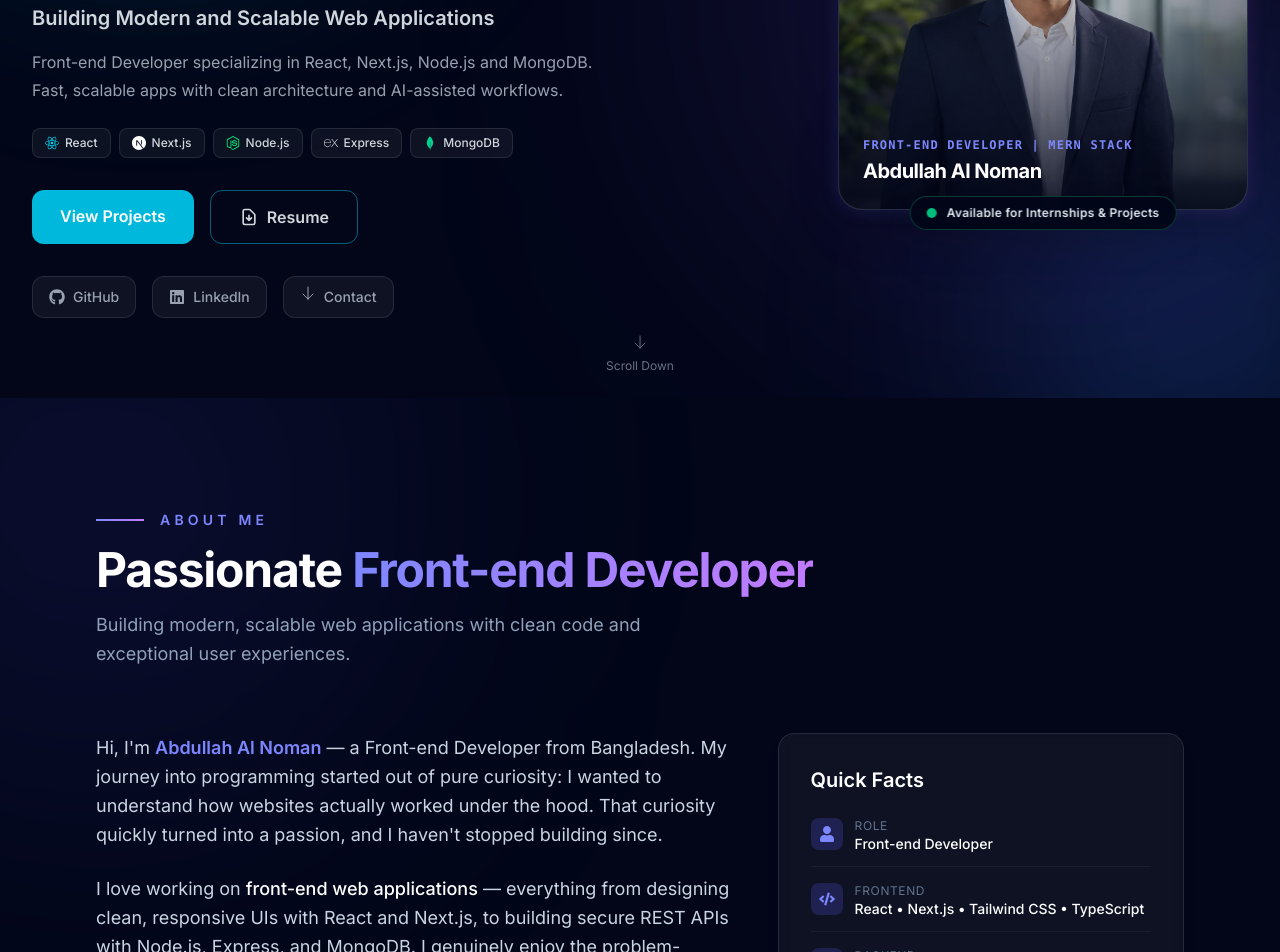
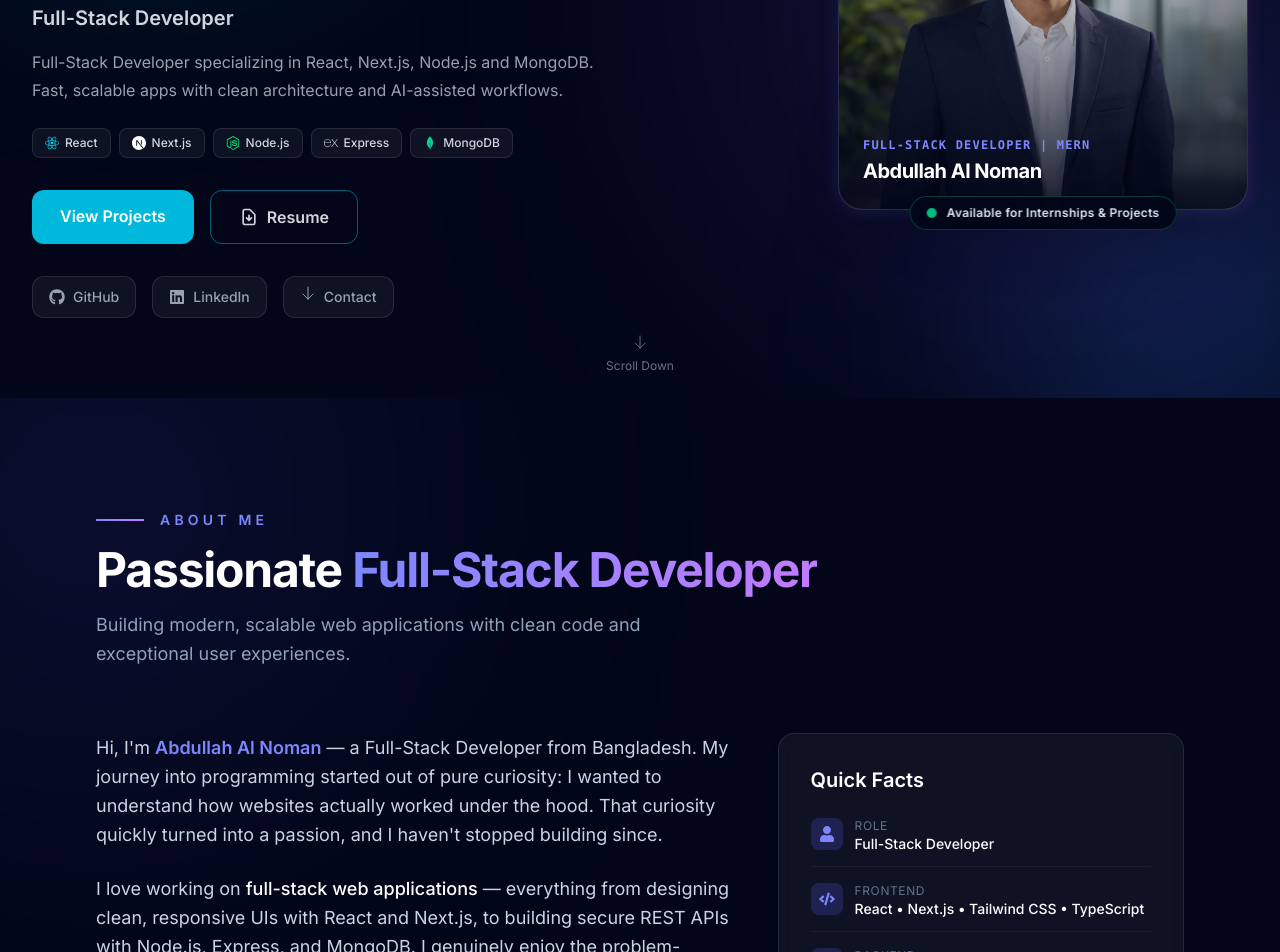
Before and after one commit to Abdullah-Al-Noman186/Portfolio, a Next.js app: page / in a window 1280 px wide. Shown: the part 460-1412 px from the top of the page. Built offline with nearby package versions, Linux system fonts and the light colour scheme.

Commit message:
Add project details modal and 2 new projects

```diff
--- a/src/components/About.jsx
+++ b/src/components/About.jsx
@@ -22,7 +22,7 @@
 };
 
 const facts = [
-  { label: "Role",     value: "Front-end Developer",               icon: FaUser },
+  { label: "Role",     value: "Full-Stack Developer",               icon: FaUser },
   { label: "Frontend", value: "React • Next.js • Tailwind CSS • TypeScript",         icon: FaCode },
   { label: "Backend",  value: "Node.js • Express.js",               icon: FaServer },
   { label: "Database", value: "MongoDB • Mongoose",                 icon: FaDatabase },
@@ -99,7 +99,7 @@
           <h2 className="text-4xl md:text-5xl font-bold text-white tracking-tight">
             Passionate{" "}
             <span className="bg-gradient-to-r from-indigo-400 to-purple-400 bg-clip-text text-transparent">
-              Front-end Developer
+             Full-Stack Developer
             </span>
           </h2>
           <p className="text-slate-400 max-w-xl mt-4 text-lg leading-relaxed">
@@ -120,11 +120,11 @@
             <p className="text-slate-300 text-lg leading-relaxed">
               {"Hi, I'm "}
               <span className="text-indigo-400 font-semibold">Abdullah Al Noman</span>
-              {" — a Front-end Developer from Bangladesh. My journey into programming started out of pure curiosity: I wanted to understand how websites actually worked under the hood. That curiosity quickly turned into a passion, and I haven't stopped building since."}
+              {" — a Full-Stack Developer from Bangladesh. My journey into programming started out of pure curiosity: I wanted to understand how websites actually worked under the hood. That curiosity quickly turned into a passion, and I haven't stopped building since."}
             </p>
             <p className="text-slate-300 text-lg leading-relaxed">
               I love working on{" "}
-              <span className="text-white font-medium">front-end web applications</span>
+              <span className="text-white font-medium">full-stack web applications</span>
               {" — everything from designing clean, responsive UIs with React and Next.js, to building secure REST APIs with Node.js, Express, and MongoDB. I genuinely enjoy the problem-solving side of development: debugging a tricky backend issue or optimizing a slow query gives me the same satisfaction as shipping a polished UI."}
             </p>
             <p className="text-slate-300 text-lg leading-relaxed">
--- a/src/components/Footer.jsx
+++ b/src/components/Footer.jsx
@@ -44,7 +44,7 @@
               Noman<span className="text-cyan-400">.</span>
             </a>
             <p className="text-gray-400 mt-4 leading-7 text-sm">
-              Front-end Developer building modern, scalable and high-performance
+              Full-stack Developer building modern, scalable and high-performance
               web applications with clean UI and strong backend systems.
             </p>
             <div className="flex gap-3 mt-6">
--- a/src/components/Hero.jsx
+++ b/src/components/Hero.jsx
@@ -55,7 +55,7 @@
               transition={{ duration: 0.7, delay: 0.2 }}
               className="mt-5 text-xl text-gray-300 font-semibold"
             >
-              Building Modern and Scalable Web Applications
+              Full-Stack Developer
             </motion.h2>
 
             <motion.p
@@ -64,7 +64,7 @@
               transition={{ duration: 0.7, delay: 0.3 }}
               className="mt-4 text-gray-400 text-base leading-7 max-w-xl"
             >
-              Front-end Developer specializing in React, Next.js, Node.js and MongoDB.
+              Full-Stack Developer specializing in React, Next.js, Node.js and MongoDB.
               Fast, scalable apps with clean architecture and AI-assisted workflows.
             </motion.p>
 
--- a/src/components/HeroImage.jsx
+++ b/src/components/HeroImage.jsx
@@ -143,14 +143,14 @@
 
               {/* Code Overlay Badge */}
               <div className="absolute top-4 left-4 z-10 px-3 py-1.5 rounded-lg border border-white/10 bg-black/60 backdrop-blur-md text-[11px] font-mono text-indigo-300">
-                <span className="text-purple-400">const</span> developer = <span className="text-emerald-400">&quot;Front-end&quot;</span>;
+                <span className="text-purple-400">const</span> developer = <span className="text-emerald-400">&quot;Full-Stack&quot;</span>;
               </div>
 
               {/* Bottom Card Profile Info */}
               <div className="absolute bottom-6 left-6 right-6 z-10 flex items-end justify-between">
                 <div>
                   <p className="text-xs uppercase font-mono tracking-widest text-indigo-400 font-semibold mb-1">
-                    Front-end Developer | MERN Stack
+                    Full-Stack Developer | MERN
                   </p>
                   <h3 className="text-xl font-bold text-white tracking-tight">
                     Abdullah Al Noman
```
